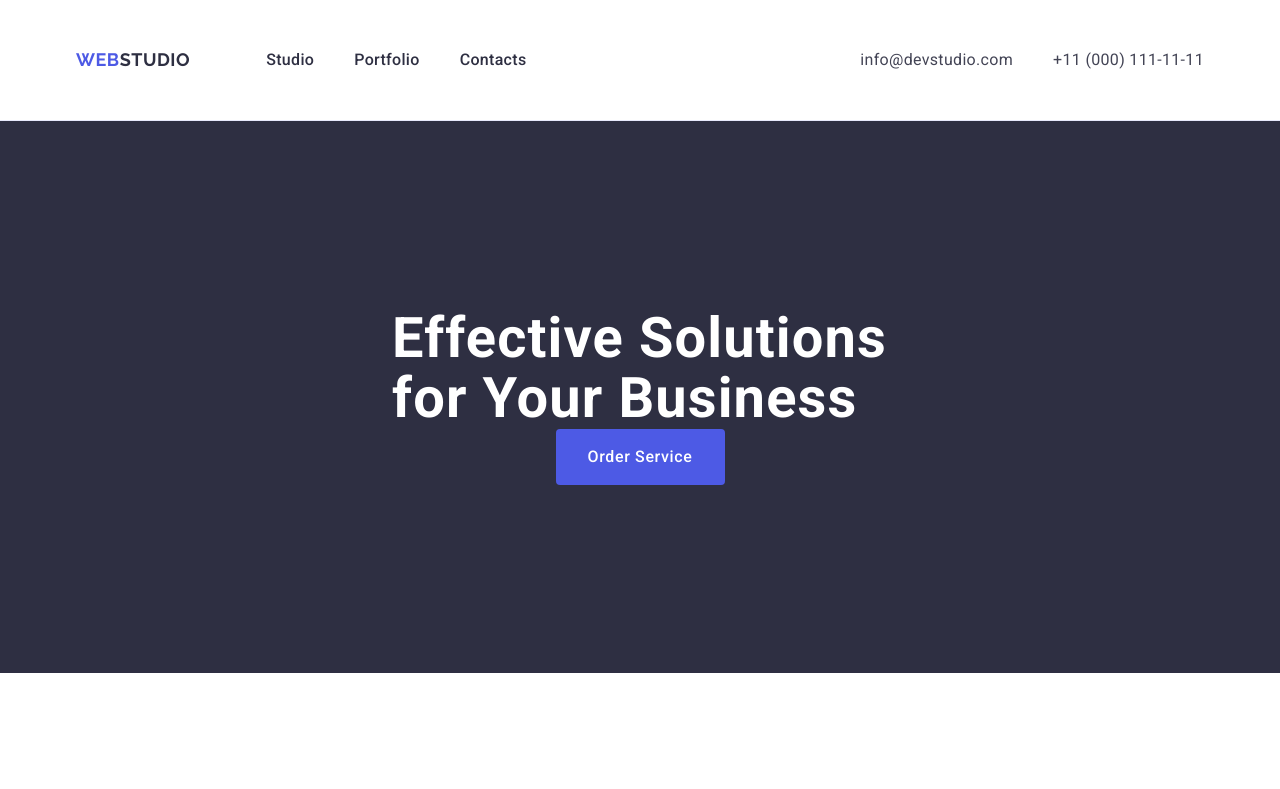
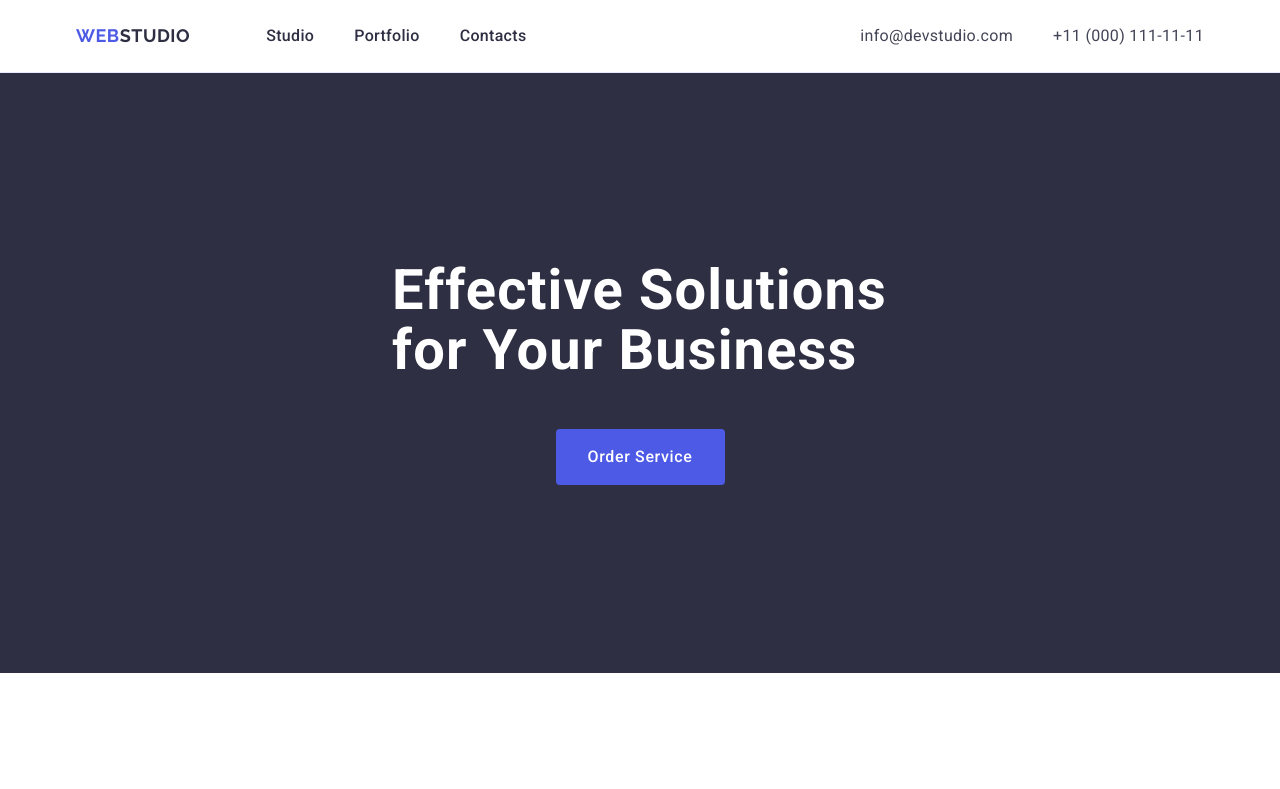
Before and after one commit to iryna-shevchenko/goit-markup-hw-03, a plain HTML site: page index.html in a window 1280 px wide. Shown: the top 789 px of the page. Drawn offline with nearby package versions, Linux system fonts and the light colour scheme.

Commit message:
Update style css

```diff
--- a/css/style.css
+++ b/css/style.css
@@ -103,7 +103,7 @@ a {
 .menu {
     display: flex;
     gap: 40px;
-    padding: 24px 0;
+
 }
 
 .contacts {
@@ -124,8 +124,6 @@ a {
 .address {
     font-style: normal;
     margin-left: auto;
-    padding-top: 24px;
-    padding-bottom: 24px;
 }
 
 .hero-section {
@@ -144,6 +142,7 @@ a {
     display: block;
     margin-left: auto;
     margin-right: auto;
+    padding-bottom: 48px;
 }
 
 .advantage {
@@ -157,7 +156,7 @@ a {
 }
 
 .advantage-list-item {
-    width: calc((100%-72px) / 4);
+    width: calc((100% - 72px) / 4);
     gap: 24px;
 }
 
@@ -299,7 +298,6 @@ a {
     padding: 32px 16px;
     border: 1px solid #e7e9fc;
     border-top: none;
-    margin-bottom: 8px;
 }
 
 .footer {
```
